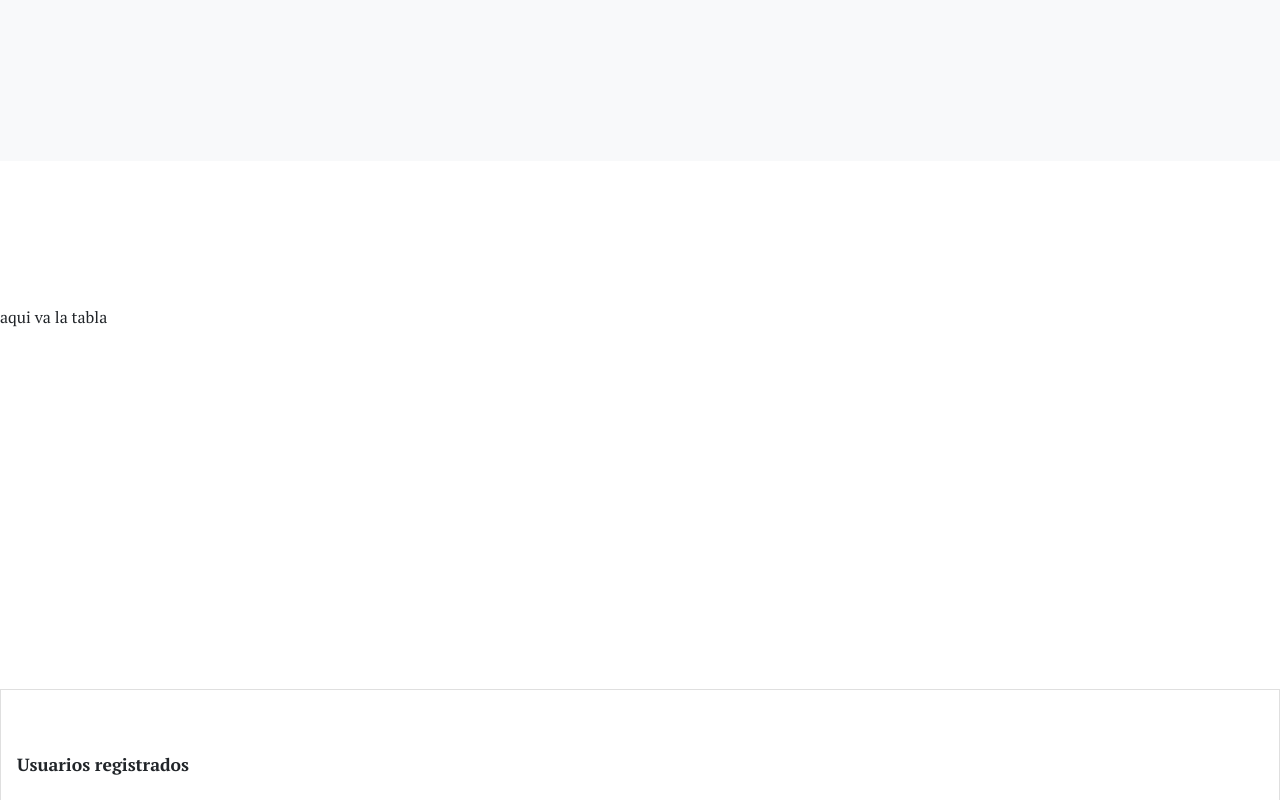
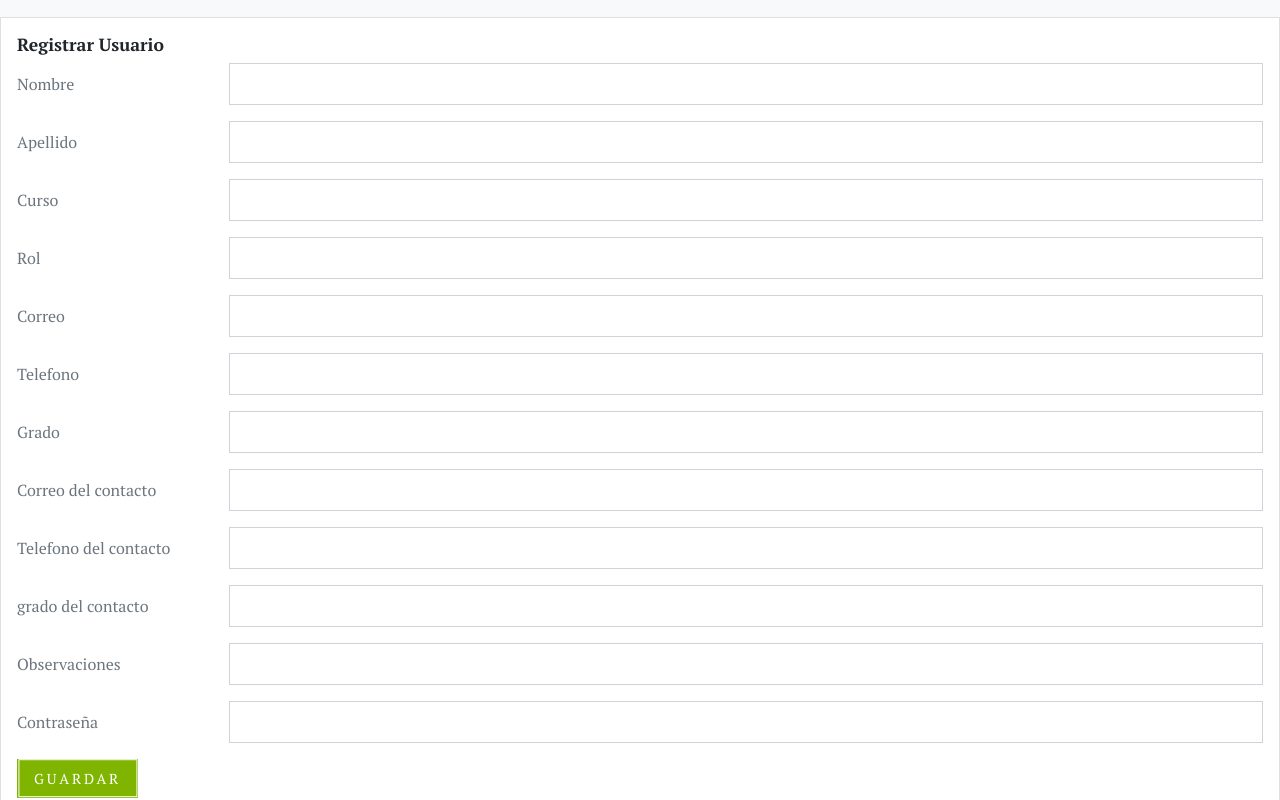
Before and after one commit to dianamilenanp/BinnacleUI, an Angular app: page /user in a window 1280 px wide. Shown: the part 1580-2380 px from the top of the page. Built offline with nearby package versions, Linux system fonts and the light colour scheme; no server answers; some icons are missing.

Commit message:
commit 3 - gets y post

```diff
--- a/src/app/components/user/user.component.html
+++ b/src/app/components/user/user.component.html
@@ -1,23 +1,12 @@
 <!-- Navbar-->
-<nav
-  class="navbar navbar-expand-lg navbar-light bg-white fixed-top py-lg-0"
-  id="navbar"
->
+<nav class="navbar navbar-expand-lg navbar-light bg-white fixed-top py-lg-0" id="navbar">
   <div class="container">
     <a class="navbar-brand" href="#">
-      <img src="assets/img/logo.png" alt="Italiano" width="100"
-    /></a>
-    <button
-      class="navbar-toggler p-0 shadow-0 border-0 text-black"
-      type="button"
-      data-bs-toggle="collapse"
-      data-bs-target="#navbarSupportedContent"
-      aria-controls="navbarSupportedContent"
-      aria-expanded="false"
-      aria-label="Toggle navigation"
-    >
-      <span class="fw-bold mb-0 text-uppercase">Menu</span
-      ><span class="navbar-toggler-icon ms-2"></span>
+      <img src="assets/img/logo.png" alt="Italiano" width="100" /></a>
+    <button class="navbar-toggler p-0 shadow-0 border-0 text-black" type="button" data-bs-toggle="collapse"
+      data-bs-target="#navbarSupportedContent" aria-controls="navbarSupportedContent" aria-expanded="false"
+      aria-label="Toggle navigation">
+      <span class="fw-bold mb-0 text-uppercase">Menu</span><span class="navbar-toggler-icon ms-2"></span>
     </button>
     <div class="collapse navbar-collapse" id="navbarSupportedContent">
       <div class="collapse navbar-collapse" id="navbarSupportedContent">
@@ -32,10 +21,7 @@
             <a class="nav-link" href="#contact">Tareas</a>
           </li>
           <li class="nav-item ms-lg-3">
-            <button
-              class="btn btn-primary d-none d-lg-inline-block"
-              type="button"
-            >
+            <button class="btn btn-primary d-none d-lg-inline-block" type="button">
               Salir
             </button>
           </li>
@@ -61,12 +47,73 @@
       <h2 class="handwriting-text">Usuarios</h2>
     </header>
   </div>
-</section>
+
 <!-- End About Section-->
 
-<section>aqui va la tabla</section>
-<section class="section">
     <div class="row">
+
+      <div class="col-lg-12">
+        <div class="card">
+          <div class="card-body">
+            <h5 class="card-title">Registrar Usuario</h5>
+            <form (ngSubmit)="newUserEntry()" [formGroup]="userForm">
+              <div class="row mb-3">
+                <label for="inputText" class="col-sm-2 col-form-label">Nombre</label>
+                <div class="col-sm-10"> <input type="text" class="form-control" formControlName="nombre"></div>
+              </div>
+              <div class="row mb-3">
+                <label for="inputText" class="col-sm-2 col-form-label">Apellido</label>
+                <div class="col-sm-10"> <input type="text" class="form-control" formControlName="apellido"></div>
+              </div>
+              <div class="row mb-3">
+                <label for="inputText" class="col-sm-2 col-form-label">Curso</label>
+                <div class="col-sm-10"> <input type="text" class="form-control" formControlName="curso"></div>
+              </div>
+              <div class="row mb-3">
+                <label for="inputText" class="col-sm-2 col-form-label">Rol</label>
+                <div class="col-sm-10"> <input type="text" class="form-control" formControlName="rol"></div>
+              </div>
+              <div class="row mb-3">
+                <label for="inputText" class="col-sm-2 col-form-label">Correo</label>
+                <div class="col-sm-10"> <input type="text" class="form-control" formControlName="correo_usuario"></div>
+              </div>
+              <div class="row mb-3">
+                <label for="inputText" class="col-sm-2 col-form-label">Telefono</label>
+                <div class="col-sm-10"> <input type="text" class="form-control" formControlName="telefono_usuario"></div>
+              </div>
+              <div class="row mb-3">
+                <label for="inputText" class="col-sm-2 col-form-label">Grado</label>
+                <div class="col-sm-10"> <input type="text" class="form-control" formControlName="grado_usuario"></div>
+              </div>
+              <div class="row mb-3">
+                <label for="inputText" class="col-sm-2 col-form-label">Correo del contacto</label>
+                <div class="col-sm-10"> <input type="text" class="form-control" formControlName="correo_contacto"></div>
+              </div>
+                <div class="row mb-3">
+                  <label for="inputText" class="col-sm-2 col-form-label">Telefono del contacto</label>
+                  <div class="col-sm-10"> <input type="text" class="form-control" formControlName="telefono_contacto"></div>
+                </div>
+                  <div class="row mb-3">
+                    <label for="inputText" class="col-sm-2 col-form-label">grado del contacto</label>
+                    <div class="col-sm-10"> <input type="text" class="form-control" formControlName="grado_contacto"></div>
+                  </div>
+                  <div class="row mb-3">
+                    <label for="inputText" class="col-sm-2 col-form-label">Observaciones</label>
+                    <div class="col-sm-10"> <input type="text" class="form-control" formControlName="observaciones"></div>
+                  </div>
+                  <div class="row mb-3">
+                    <label for="inputText" class="col-sm-2 col-form-label">Contraseña</label>
+                    <div class="col-sm-10"> <input type="text" class="form-control" formControlName="contraseña"></div>
+                  </div>
+              <button type="submit" class="btn btn-primary">Guardar</button>
+
+            </form>
+
+          </div>
+
+        </div>
+
+      </div>
       <div class="col-lg-12">
         <div class="card">
           <div class="card-body">
@@ -90,9 +137,10 @@
           </div>
         </div>
       </div>
+
     </div>
+
   </section>
-
 
 
 <button class="btn btn-primary" id="scrollTopBtn" type="button">
@@ -103,12 +151,7 @@
   <div class="container">
     <div class="row gy-4 mb-5">
       <div class="col-md-4">
-        <img
-          class="mb-4"
-          src="assets/img/logo-footer.f2ebd21b.png"
-          alt="italiano"
-          width="100"
-        />
+        <img class="mb-4" src="assets/img/logo-footer.f2ebd21b.png" alt="italiano" width="100" />
         <p class="text-sm">
           Binnacle una plataforma para la creación y manejo de actividades..
         </p>
@@ -121,10 +164,8 @@
             Colombia
           </li>
           <li class="mb-2">
-            <a class="text-reset" href="mailto:youremail@Company.com"
-              ><i class="fas fa-envelope text-primary me-2 fa-fw"></i
-              >binnacle@gmail.com</a
-            >
+            <a class="text-reset" href="mailto:youremail@Company.com"><i
+                class="fas fa-envelope text-primary me-2 fa-fw"></i>binnacle@gmail.com</a>
           </li>
           <li class="mb-2">
             <i class="fas fa-phone text-primary me-2 fa-fw"></i>**** **** ***
@@ -135,29 +176,19 @@
     </div>
     <ul class="social list-inline text-center mb-0 text-white">
       <li class="list-inline-item mx-2">
-        <a class="text-reset" href="#!" target="_blank" title="Facebook"
-          ><i class="fab fa-facebook-f"></i
-        ></a>
+        <a class="text-reset" href="#!" target="_blank" title="Facebook"><i class="fab fa-facebook-f"></i></a>
       </li>
       <li class="list-inline-item mx-2">
-        <a class="text-reset" href="#!" target="_blank" title="Twitter"
-          ><i class="fab fa-twitter"></i
-        ></a>
+        <a class="text-reset" href="#!" target="_blank" title="Twitter"><i class="fab fa-twitter"></i></a>
       </li>
       <li class="list-inline-item mx-2">
-        <a class="text-reset" href="#!" target="_blank" title="Instagram"
-          ><i class="fab fa-instagram"></i
-        ></a>
+        <a class="text-reset" href="#!" target="_blank" title="Instagram"><i class="fab fa-instagram"></i></a>
       </li>
       <li class="list-inline-item mx-2">
-        <a class="text-reset" href="#!" target="_blank" title="Pinterest"
-          ><i class="fab fa-pinterest"></i
-        ></a>
+        <a class="text-reset" href="#!" target="_blank" title="Pinterest"><i class="fab fa-pinterest"></i></a>
       </li>
       <li class="list-inline-item mx-2">
-        <a class="text-reset" href="#!" target="_blank" title="Skype"
-          ><i class="fab fa-skype"></i
-        ></a>
+        <a class="text-reset" href="#!" target="_blank" title="Skype"><i class="fab fa-skype"></i></a>
       </li>
     </ul>
   </div>
@@ -181,9 +212,7 @@
       <div class="col-md-7 text-lg-end">
         <p class="mb-0 small">
           © 2022, Designed by
-          <a href="#" target="_blank"
-            >Camilo Mora, Dario Carrillo, Diana Niño</a
-          >
+          <a href="#" target="_blank">Camilo Mora, Dario Carrillo, Diana Niño</a>
         </p>
       </div>
     </div>
--- a/src/app/components/user/user.component.ts
+++ b/src/app/components/user/user.component.ts
@@ -1,4 +1,6 @@
 import { Component, OnInit } from '@angular/core';
+import { FormBuilder } from '@angular/forms';
+import { Router } from '@angular/router';
 
 import { UserService } from 'src/app/services/user.service';
 
@@ -9,8 +11,28 @@
 })
 export class UserComponent implements OnInit {
   userList: any = [];
+  displayedColums: string[] = ['nombre', 'apellido','curso','rol','correo_usuario','telefono_usuario','grado_usuario','correo_contacto','telefono_contacto','grado_contacto','observaciones','contraseña', 'modificar'];
+  userForm = this.formBuilder.group({
+         nombre: '',
+         apellido: '',
+         curso: '',
+         rol: '',
+         correo_usuario: '',
+         telefono_usuario: '',
+         grado_usuario: '',
+         correo_contacto: '',
+         telefono_contacto: '',
+         grado_contacto: '',
+         observaciones: '',
+         contraseña: ''
+     });
+    editableUser: boolean = false;
+    idUser: any;
 
-  constructor(private userService: UserService) { }
+  constructor(
+    private userService: UserService,
+    private formBuilder: FormBuilder,
+    private router: Router) { }
 
 
   ngOnInit() {
@@ -23,4 +45,46 @@
         });
       }
 
+      newUserEntry() {
+          this.userService.newUser(this.userForm.value).subscribe(
+             () => {
+                 //Redirigiendo a la ruta actual /animal y recargando la ventana
+                 this.router.navigate(['/user']).then(() => {
+                 window.location.reload();
+                })
+              }
+            );
+         }
+
+  /*deleteUserEntry(id: any) {
+           console.log(id)
+           this.userService.deleteUser(id).subscribe(
+           () => {
+           //Enviando mensaje de confirmación
+           this.openMessage("Usuario eliminado", "Actualizar lista");
+           }
+           );
+           }
+
+ updateUserEntry() {
+             //Removiendo valores vacios del formulario de actualización
+             for (let key in this.userForm.value) {
+               if (this.userForm.value[key] === '') {
+                 this.userForm.removeControl(key);
+                 }
+                 }
+                 this.userService.updateAnimal(this.idUser, this.userForm.value).subscribe(
+                () => {
+                   //Enviando mensaje de confirmación
+                   this.openMessage("Usuario editado", "Actualizar lista");
+                }
+             );
+             }
+
+ toggleEditUser(id: any) {
+               this.idUser = id;
+               console.log(this.idUser)
+               this.editableUser = !this.editableUser;
+               }
+        */
 }
--- a/src/app/services/user.service.ts
+++ b/src/app/services/user.service.ts
@@ -16,4 +16,11 @@
          return this.http.get<any>(this.apiUri)
       }
 
+  newUser(data: any): Observable<any> {
+     return this.http.post<any>(
+             this.apiUri,
+             data,
+             {headers: this.httpOptions});
+        }
+
 }
```
Also changed, not shown: src/app/material.module.ts (+7 -1 lines). Lines whose indentation alone changed are shown as unchanged.
